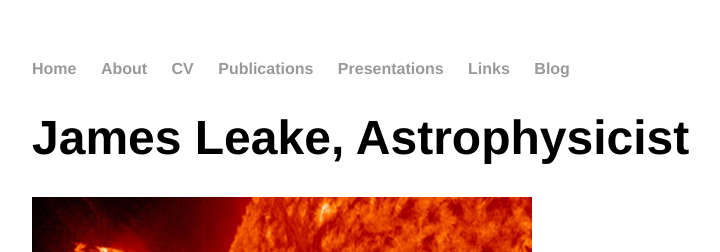
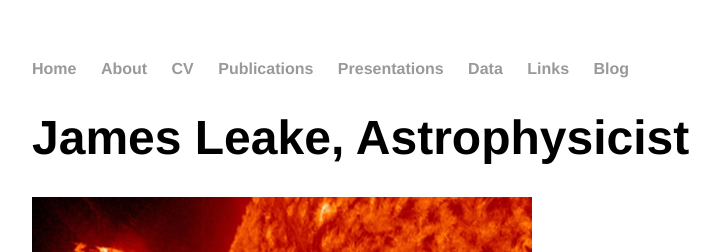
Before and after one commit to jleake1981/jleake1981.github.io, a Jekyll site: the page built from index.html, in a window 1280 px wide. Shown: the top 252 px of the page, without its empty margins (160-880 px from the left). Built offline with Jekyll 4.4.1, drawn with Linux system fonts in a browser that asks for light colours.

Commit message:
Added data page

```diff
--- a/_layouts/default.html
+++ b/_layouts/default.html
@@ -13,6 +13,7 @@
 	        		<li><a href="/cv">CV</a></li>
 	        		<li><a href="/publications">Publications</a></li>
 	        		<li><a href="/presentations">Presentations</a></li>
+				<li><a href="/data">Data</a></li>
 				<li><a href="/links">Links</a></li>
 	        		<li><a href="/blog">Blog</a></li>
 	    		</ul>
```
